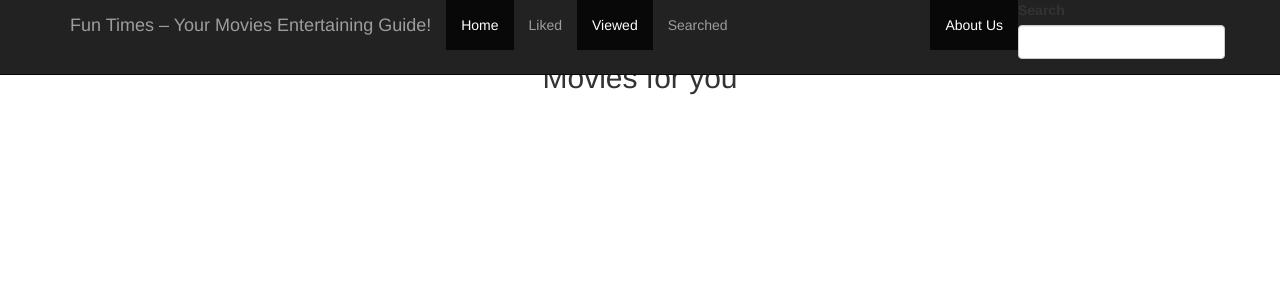
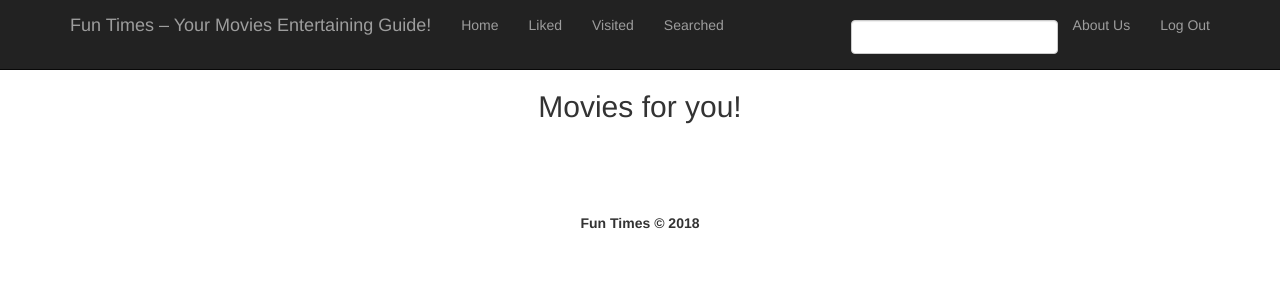
Before and after one commit to TheAhmadOsman/WhereIsItStreaming, a Flask app: page /main in a window 1280 px wide. Shown: the top 300 px of the page. Run offline with Flask 2, Linux system fonts and the light colour scheme; the visitor is signed in with stand-in values (Sample User, id 1); data that the repository does not hold is empty; some libraries are stand-ins or nearby versions.

Commit message:
Ongoing...

```diff
--- a/app.py
+++ b/app.py
@@ -42,11 +42,6 @@ class LoginForm(FlaskForm):
         InputRequired(), Length(min=8, max=80)])
     remember = BooleanField('Remember Me')
 
-    def validate_username(self, username):
-        user = Users.query.filter_by(username=username.data).first()
-        if user is not None:
-            raise ValidationError('Username or password are wrong.')
-
 
 class RegisterForm(FlaskForm):
     email = StringField('Email', validators=[InputRequired(), Email(
@@ -68,7 +63,7 @@ class RegisterForm(FlaskForm):
 
 
 class SearchCriteria(FlaskForm):
-    search = StringField("Search", validators=[
+    search = StringField("", validators=[
                          InputRequired(), Length(max=30)])
 
 
@@ -107,7 +102,9 @@ def login():
         if user:
             if check_password_hash(user.password, form.password.data):
                 login_user(user, remember=form.remember.data)
-                return redirect(url_for('dashboard'))
+                return redirect(url_for('main'))
+        else:
+            return render_template('failed.html')
 
     return render_template('login.html', form=form)
 
@@ -129,12 +126,6 @@ def register():
     return render_template('register.html', form=form)
 
 
-@app.route('/dashboard')
-@login_required
-def dashboard():
-    return render_template('dashboard.html', name=current_user.username)
-
-
 @app.route('/logout')
 @login_required
 def logout():
@@ -143,7 +134,7 @@ def logout():
 
 
 @app.route("/main", methods=['GET', 'POST'])
-#@login_required
+@login_required
 def main():
     films = query.randomMovies()
 
@@ -164,7 +155,7 @@ def main():
 
 
 @app.route("/movie", methods=["GET", "POST"])
-#@login_required
+@login_required
 def movie():
     form = SearchCriteria()
     if form.validate_on_submit():
@@ -184,5 +175,29 @@ def movie():
     return render_template("movie.html", form=form, film=film, cast=cast, crew=crew, ratings=ratings)
 
 
+@app.route("/liked", methods=["GET", "POST"])
+@login_required
+def liked():
+    return render_template("liked.html")
+
+
+@app.route("/viewed", methods=["GET", "POST"])
+@login_required
+def viewed():
+    return render_template("viewed.html")
+
+
+@app.route("/searched", methods=["GET", "POST"])
+@login_required
+def searched():
+    return render_template("searched.html")
+
+
+@app.route("/about", methods=["GET"])
+@login_required
+def about():
+    return render_template("about.html")
+
+
 if __name__ == '__main__':
     app.run(debug=True)
--- a/static/css/index.css
+++ b/static/css/index.css
@@ -17,3 +17,7 @@ body {
   font-weight: bold;
   border: 2px solid black;
 }
+
+.footer-css {
+  margin-top: 50px;
+}
--- a/static/css/login.css
+++ b/static/css/login.css
@@ -51,5 +51,8 @@ body {
 }
 
 .failed {
-  margin: 250px;
+  margin-top: 250px;
+  margin-left: 250px;
+  margin-right: 250px;
+  margin-bottom: 100px;
 }
--- a/templates/base.html
+++ b/templates/base.html
@@ -1,57 +1,51 @@
-{% import "bootstrap/wtf.html" as wtf %} {% block html %}
-<html>
-
-<head>
-	<title>Movies</title>
-	<meta name="viewport" content="width=device-width, initial-scale=1">
-	<link rel="stylesheet" href="https://maxcdn.bootstrapcdn.com/bootstrap/3.3.7/css/bootstrap.min.css">
-	<script src="https://ajax.googleapis.com/ajax/libs/jquery/3.3.1/jquery.min.js"></script>
-	<script src="https://maxcdn.bootstrapcdn.com/bootstrap/3.3.7/js/bootstrap.min.js"></script>
-	<link rel="stylesheet" type="text/css" href="/static/style.css">
-	<link type="image/x-icon" href="{{url_for( '.static', filename='favicon.ico')}}" rel="shortcut icon">
-</head>
-
-<body>
-	{% block navbar %}
+<!DOCTYPE html> {% extends "bootstrap/base.html" %} {% import "bootstrap/wtf.html" as wtf %} {% block title %} Fun Times &ndash; Your Movies
+Entertaining Guide! {% endblock %} {% block styles %} {{super()}}
+<link rel="stylesheet" href="{{url_for('.static', filename='css/index.css')}}">
+<link rel="stylesheet" href="{{url_for('.static', filename='css/style.css')}}">
+<link type="image/x-icon" href="{{url_for( '.static', filename='favicon.ico')}}" rel="shortcut icon"> {% endblock %} {% block content %} {% block navbar %}
 <nav class="navbar navbar-inverse navbar-fixed-top">
 	<div class="container">
 		<div class="navbar-header">
+			<button type="button" class="navbar-toggle collapsed" data-toggle="collapse" data-target="#navbar" aria-expanded="false"
+			    aria-controls="navbar">
+				<span class="sr-only">Toggle navigation</span>
+				<span class="icon-bar"></span>
+				<span class="icon-bar"></span>
+				<span class="icon-bar"></span>
+			</button>
 			<a class="navbar-brand" href="/main">Fun Times &ndash; Your Movies Entertaining Guide!</a>
 		</div>
-			<div class="collapse navbar-collapse">
+		<div id="navbar" class="collapse navbar-collapse">
 			<ul class="nav navbar-nav">
-					<li class="active">
+				<li>
 					<a href="/main">Home</a>
 				</li>
 				<li>
-						<a href="/">Liked</a>
-					</li>
-					<li class=active>
-						<a href="/">Viewed</a>
+					<a href="{{ url_for('liked') }}">Liked</a>
 				</li>
 				<li>
-						<a href="/">Searched</a>
+					<a href="{{ url_for('viewed') }}">Visited</a>
+				</li>
+				<li>
+					<a href="{{ url_for('searched') }}">Searched</a>
 				</li>
 			</ul>
 			<ul class="nav navbar-nav navbar-right">
-					<li class=active>
-						<a href="/">About Us</a>
+				<li>
+					{{ wtf.quick_form(form,form_type="horizontal",horizontal_columns=("lg",10,12),button_map={"submit": "primary"}) }}
 				</li>
 				<li>
-						{{ wtf.quick_form(form,form_type="horizontal",horizontal_columns=("sm",4,4),button_map={"submit": "primary"}) }}
+					<a href="{{ url_for('about') }}">About Us</a>
+				</li>
+				<li>
+					<a href="{{ url_for('logout') }}">Log Out</a>
 				</li>
 			</ul>
 		</div>
 	</div>
 </nav>
-	{% endblock %}
-</body>
-
-{% block footer %}
-<footer class="panel-heading margin-y-lg text-center align-top bg-dark" id="footer">
+{% endblock %} {% endblock %} {% block footer %}
+<footer class="panel-heading margin-y-lg text-center align-top bg-dark footer-css" id="footer">
 	<b>Fun Times &copy; 2018</b>
 </footer>
 {% endblock %}
-
-</html>
-{% endblock %}
--- a/templates/index.html
+++ b/templates/index.html
@@ -1,4 +1,4 @@
-{% extends "bootstrap/base.html" %} {% block title %} Fun Times &ndash; Your Movies Entertaining Guide! {% endblock %} {%
+<!DOCTYPE html> {% extends "bootstrap/base.html" %} {% block title %} Fun Times &ndash; Your Movies Entertaining Guide! {% endblock %} {%
 block styles %} {{super()}}
 <link rel="stylesheet" href="{{url_for('.static', filename='css/index.css')}}">
 <link type="image/x-icon" href="{{url_for( '.static', filename='favicon.ico')}}" rel="shortcut icon"> {% endblock %} {% block content %} {% block navbar %}
@@ -16,7 +16,7 @@ block styles %} {{super()}}
         </div>
         <div id="navbar" class="collapse navbar-collapse">
             <ul class="nav navbar-nav">
-                <li class="active">
+                <li>
                     <a href="/">Home</a>
                 </li>
                 <li>
@@ -48,7 +48,7 @@ block styles %} {{super()}}
     </div>
 </div>
 {% block footer %}
-<footer class="panel-heading margin-y-lg text-center align-top bg-dark" id="footer">
+<footer class="panel-heading margin-y-lg text-center align-top bg-dark footer-css" id="footer">
     <b>Fun Times &copy; 2018</b>
 </footer>
 {% endblock %}{% endblock %}
--- a/templates/login.html
+++ b/templates/login.html
@@ -1,5 +1,5 @@
-{% extends "index.html" %} {% import "bootstrap/wtf.html" as wtf %} {% block title %} Registration {% endblock %} {% block
-styles %} {{super()}}
+<!DOCTYPE html> {% extends "index.html" %} {% import "bootstrap/wtf.html" as wtf %} {% block title %} Login {% endblock %} {% block styles
+%} {{super()}}
 <link rel="stylesheet" href="{{url_for('.static', filename='css/login.css')}}"> {% endblock %} {% block navbar %} {{super()}} {% endblock %} {% block content %}
 <div class="container">
     <form class="form-login" method="POST" action="/login">
--- a/templates/main.html
+++ b/templates/main.html
@@ -1,4 +1 @@
-{% extends "result.html" %}
-{% block html %}
-	{{ super() }}
-{% endblock %}
+<!DOCTYPE html> {% extends "result.html" %} {% block html %} {{ super() }} {% endblock %}
--- a/templates/register.html
+++ b/templates/register.html
@@ -1,4 +1,4 @@
-{% extends "index.html" %} {% import "bootstrap/wtf.html" as wtf %} {% block title %} Registration {% endblock %} {% block
+<!DOCTYPE html> {% extends "index.html" %} {% import "bootstrap/wtf.html" as wtf %} {% block title %} Registration {% endblock %} {% block
 styles %} {{super()}}
 <link rel="stylesheet" href="{{url_for('.static', filename='css/login.css')}}"> {% endblock %} {% block navbar %} {{super()}} {% endblock %} {% block content %}
 
--- a/templates/result.html
+++ b/templates/result.html
@@ -1,10 +1,11 @@
-{% extends "base.html" %} {% block html %} {{ super() }} {% block result %}
+<!DOCTYPE html> {% extends "base.html" %} {% block title %} Movies for You!{% endblock %} {% block html %} {{ super() }} {% block result
+%}
 <div class="container">
-	{% block title %}
-	<h2 class=text-center>Movies for you</h2>
-	<br> {% endblock %} {% for film in range(films|length) %}
-	<div class="col-md-3 panel panel-primary text-center" style="height: 400px; border-radius: 10%;">
-		<div class="panel-heading" style="border-radius: 9%;">
+	<br>
+	<h2 class="text-center">Movies for you!</h2>
+	<br>{% for film in range(films|length) %}
+	<div class="col-md-3 panel panel-default text-center" style="height: 400px; border-radius: 10%;">
+		<div style="border-radius: 9%;">
 			<h4>{{films[film]['title']}}</h4>
 		</div>
 		<div class="panel-body size_hack">
@@ -16,4 +17,4 @@
 	</div>
 	{% endfor %}
 </div>
-{% endblock %} {% endblock %}
+{% block footer %} {{super()}} {% endblock %} {% endblock %} {% endblock %}
```
Also changed, not shown: templates/failed.html (added, +12 -0 lines), templates/movie.html (+11 -9 lines), templates/about.html (added), templates/liked.html (added), templates/searched.html (added), templates/viewed.html (added). Lines whose indentation alone changed are shown as unchanged.
